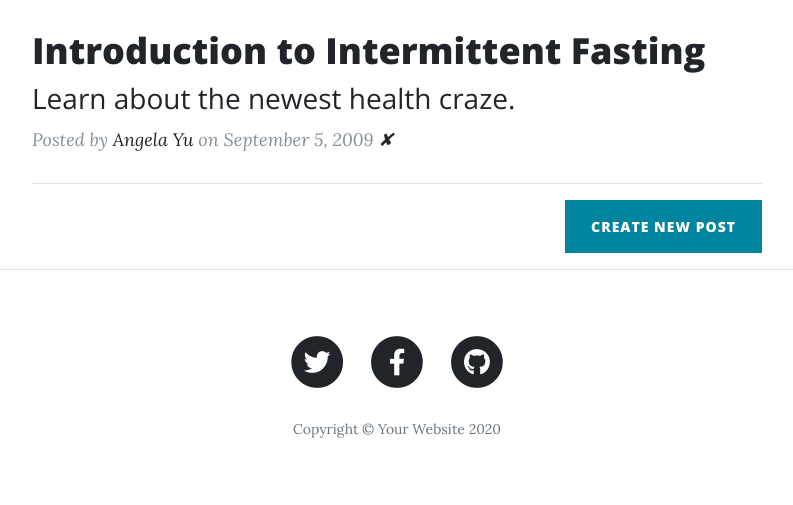
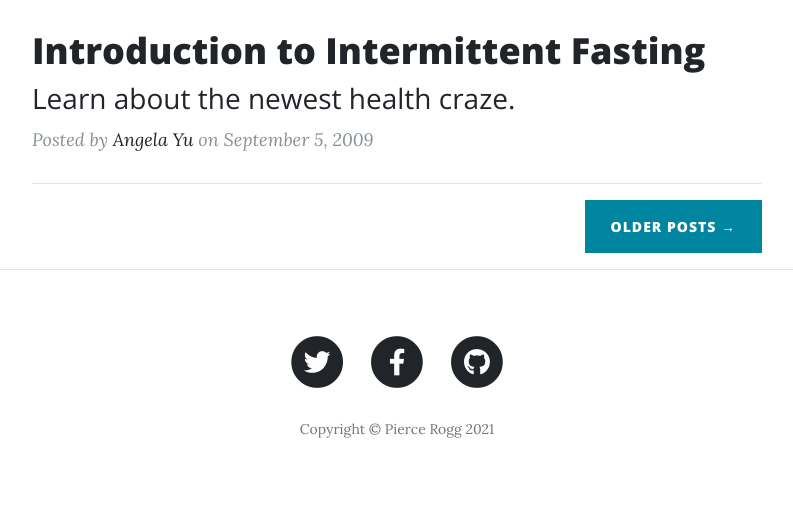
Before and after one commit to progg1992/python100DaysOfCode, a Flask app: page / in a window 1280 px wide. Shown: the part 1030-1535 px from the top of the page, without its empty margins (243-1036 px from the left). Run offline with Flask 2, Linux system fonts and the light colour scheme; data comes from the database, SQL or seed files in the repository; some libraries are stand-ins or nearby versions.

Commit message:
Added Day 62 to 67

```diff
--- a/Academic Projects/Days 60 to 69/Day_67/templates/footer.html
+++ b/Academic Projects/Days 60 to 69/Day_67/templates/footer.html
@@ -29,7 +29,7 @@
               </a>
             </li>
           </ul>
-          <p class="copyright text-muted">Copyright &copy; Your Website 2020</p>
+          <p class="copyright text-muted">Copyright &copy; Pierce Rogg 2021</p>
         </div>
       </div>
     </div>
--- a/Academic Projects/Days 60 to 69/Day_67/templates/header.html
+++ b/Academic Projects/Days 60 to 69/Day_67/templates/header.html
@@ -8,7 +8,7 @@
   <meta name="description" content="">
   <meta name="author" content="">
 
-  <title>Angela's Blog</title>
+  <title>Clean Blog - Start Bootstrap Theme</title>
 
   <!-- Bootstrap core CSS -->
   <link href="{{ url_for('static', filename='vendor/bootstrap/css/bootstrap.min.css') }}" rel="stylesheet">
@@ -28,7 +28,7 @@
   <!-- Navigation -->
   <nav class="navbar navbar-expand-lg navbar-light fixed-top" id="mainNav">
     <div class="container">
-      <a class="navbar-brand" href="{{url_for('get_all_posts')}}">Angela's Blog</a>
+      <a class="navbar-brand" href="index.html">Start Bootstrap</a>
       <button class="navbar-toggler navbar-toggler-right" type="button" data-toggle="collapse" data-target="#navbarResponsive" aria-controls="navbarResponsive" aria-expanded="false" aria-label="Toggle navigation">
         Menu
         <i class="fas fa-bars"></i>
--- a/Academic Projects/Days 60 to 69/Day_67/templates/index.html
+++ b/Academic Projects/Days 60 to 69/Day_67/templates/index.html
@@ -7,8 +7,8 @@
       <div class="row">
         <div class="col-lg-8 col-md-10 mx-auto">
           <div class="site-heading">
-            <h1>Angela's Blog</h1>
-            <span class="subheading">A collection of Angela's random musings.</span>
+            <h1>Pierce's Blog</h1>
+            <span class="subheading">A collection of Pierce's random musings.</span>
           </div>
         </div>
       </div>
@@ -17,11 +17,13 @@
 
   <!-- Main Content -->
   <div class="container">
+
+
     <div class="row">
       <div class="col-lg-8 col-md-10 mx-auto">
         {% for post in all_posts %}
         <div class="post-preview">
-          <a href="{{ url_for('show_post', post_id=post.id) }}">
+          <a href="{{ url_for('show_post', index=post.id) }}">
             <h2 class="post-title">
               {{post.title}}
             </h2>
@@ -31,21 +33,20 @@
           </a>
           <p class="post-meta">Posted by
             <a href="#">{{post.author}}</a>
-            on {{post.date}}
-            <a href="{{url_for('delete_post', post_id=post.id) }}">✘</a>
-          </p>
+            on {{post.date}}</p>
         </div>
         <hr>
         {% endfor %}
 
 
-        <!-- New Post -->
+        <!-- Pager -->
         <div class="clearfix">
-          <a class="btn btn-primary float-right" href="{{url_for('add_new_post')}}">Create New Post</a>
+          <a class="btn btn-primary float-right" href="#">Older Posts &rarr;</a>
         </div>
       </div>
     </div>
   </div>
+
   <hr>
 
 {% include "footer.html" %}
```
Also changed, not shown: Academic Projects/Days 60 to 69/Day_67/templates/post.html (+4 -6 lines).
